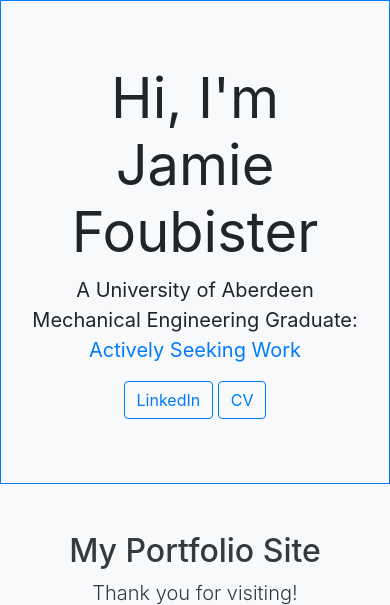
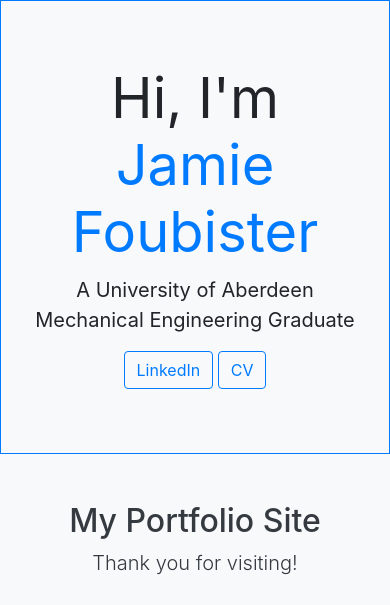
Before and after one commit to jamiefoub/jamiefoub_PortfolioSite, a Django app: page / in a window 390 px wide. Shown: the top 605 px of the page. Run offline with Django 3.2, Linux system fonts and the light colour scheme; some libraries are stand-ins or nearby versions.

Commit message:
Removed phone number and actively looking for work from the banner

```diff
--- a/mywebsite/base/templates/base/home.html
+++ b/mywebsite/base/templates/base/home.html
@@ -34,8 +34,8 @@
 
     <div class="position-relative overflow-hidden p-3 p-md-5 m-md-3 text-center bg-light border border-primary">
         <div class="col-md-5 p-lg-5 mx-auto my-5">
-          <h1 class="display-4 font-weight-normal">Hi, I'm Jamie Foubister</h1>
-          <p class="lead font-weight-normal">A University of Aberdeen Mechanical Engineering Graduate: <span class="text-primary">Actively Seeking Work</span></p>
+          <h1 class="display-4 font-weight-normal">Hi, I'm <span class="text-primary">Jamie Foubister</span></h1>
+          <p class="lead font-weight-normal">A University of Aberdeen Mechanical Engineering Graduate</p>
           <a class="btn btn-outline-primary" href="https://www.linkedin.com/in/jamie-foubister-690017153/">LinkedIn</a>
           <a class="btn btn-outline-primary" href="{% static 'extra/Jamie_Foubister_2021_CV.pdf' %}">CV</a>
         </div>
@@ -105,13 +105,12 @@
                 <p class="lead text-center">
                     e-mail: <span class="text-primary"> <a href="mailto:foubisterj@gmail.com?subject=Contacting Jamie Foubister from Portfolio Website">foubisterj@gmail.com</a> </span>
                 </p>
-                <p class="lead text-center">
-                    phone: (+44) <span class="text-primary"> <a href="tel:+447729393177">07729393177</a> </span>
-                </p>
+
                 <div class="text-center" style="padding-top: 2%;">
                     <a class="btn btn-outline-primary" href="https://www.linkedin.com/in/jamie-foubister-690017153/">LinkedIn</a>
                     <a class="btn btn-outline-primary" href="{% static 'extra/Jamie_Foubister_2021_CV.pdf' %}">CV</a>
                 </div>
+
             </div>
         </div>
     </div>
```
